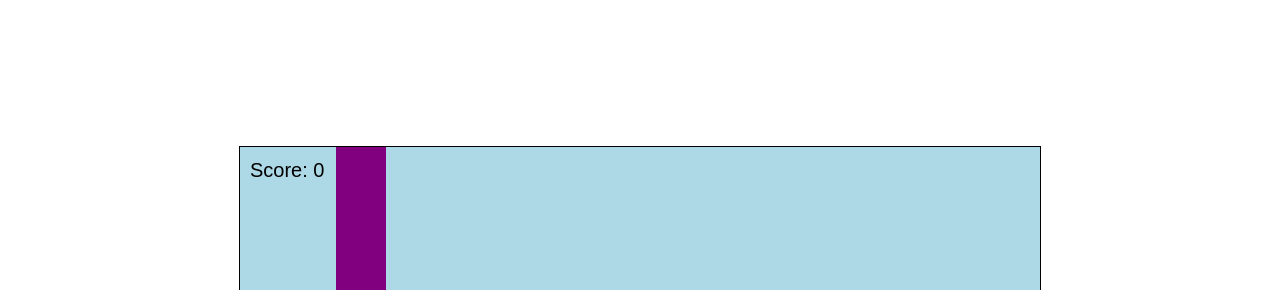
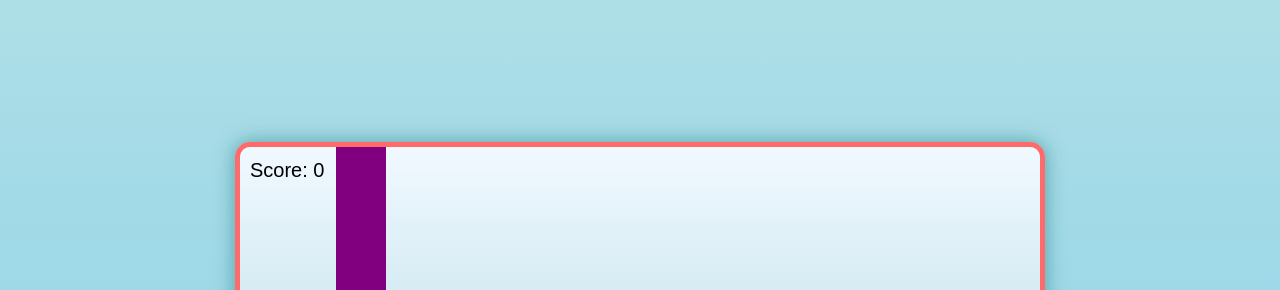
Before and after one commit to rafasmour/Ever-running-cude, a plain HTML site: page index.html in a window 1280 px wide. Shown: the part 53-343 px from the top of the page. Drawn offline with Linux system fonts and the light colour scheme.

Commit message:
made a better colour pallet

```diff
--- a/index.html
+++ b/index.html
@@ -5,9 +5,33 @@
   <meta name="viewport" content="width=device-width, initial-scale=1.0">
   <title>Responsive Endless Runner</title>
   <style>
-    body { display: flex; justify-content: center; align-items: center; height: 100vh; margin: 0; position: relative; }
-    canvas { border: 1px solid black; display: block; }
-    #gameOverMessage { position: absolute; text-align: center; font-size: 30px; color: red; display: none; }
+     body {
+    display: flex;
+    justify-content: center;
+    align-items: center;
+    height: 100vh;
+    margin: 0;
+        background: linear-gradient(to top, #87CEEB, #B0E0E6);
+    overflow: hidden;
+    }
+
+
+  canvas {
+    border: 5px solid #FF6B6B; /* Coral Red border for a vibrant look */
+    border-radius: 15px; /* Rounded corners */
+    box-shadow: 0 0 20px rgba(0, 107, 107, 0.5); /* Soft shadow for depth */
+    background: rgba(255, 255, 255, 0.1); /* Slight transparent background for the canvas */
+    backdrop-filter: blur(5px); /* Optional: blurring effect behind the canvas */
+  }
+
+  #gameOverMessage {
+    position: absolute;
+    text-align: center;
+    font-size: 30px;
+    color: red;
+    display: none;
+  }
+
   </style>
 </head>
 <body>
@@ -39,6 +63,7 @@
     let gravity;
     let jumpVelocity;
     let obstacleSpeed;
+
     let obstacleSpawnInterval;
     let bulletCooldown = 500;
     let lastBulletTime = 0;
@@ -46,6 +71,14 @@
     let gameRunning = false;
     let height;
     let width;
+    function drawBackground() {
+      const gradient = ctx.createLinearGradient(0, 0, 0, canvas.height);
+      gradient.addColorStop(0, '#F1F9FF'); // Light blue at the top
+      gradient.addColorStop(1, '#A7D3E0'); // Darker blue at the bottom
+
+      ctx.fillStyle = gradient; // Set the gradient as the fill style
+      ctx.fillRect(0, 0, canvas.width, canvas.height); // Fill the canvas
+    }
     function resizeCanvas() {
       const aspectRatio = 800 / 400;
       const newWidth = window.innerWidth < 800 ? window.innerWidth : 800;
@@ -86,9 +119,7 @@
     }
 
     function updateGame() {
-      ctx.fillStyle = 'lightblue';
-      ctx.fillRect(0, 0, canvas.width, canvas.height);
-
+      drawBackground(); // Draw the gradient background
       // Update player
       if (player.isJumping || player.isDoubleJumping) {
         player.dy += gravity;
@@ -101,7 +132,7 @@
           player.y = canvas.height - player.height;
         }
       }
-      ctx.fillStyle = 'green';
+      ctx.fillStyle = '#FF6B6B'; // Coral Red
       ctx.fillRect(player.x, player.y, player.width, player.height);
 
       // Update bullets
@@ -165,7 +196,7 @@
 
         }
 
-        ctx.fillStyle = obstacle.type === 'ground' ? 'red' : (obstacle.type === 'floating' ? 'orange' : 'purple');
+        ctx.fillStyle = obstacle.type === 'ground' ? '#FFC300' : (obstacle.type === 'floating' ? '#6BFF6B' : 'purple');
         ctx.fillRect(obstacle.x, obstacle.y, obstacle.width, obstacle.height);
 
         // Collision detection between bullet and obstacle
@@ -213,7 +244,6 @@
       ctx.fillStyle = 'black';
       ctx.font = '20px Arial';
       ctx.fillText(`Score: ${score}`, 10, 30);
-
       // Continue the game loop if the game is running
       if (gameRunning) {
         gameInterval = requestAnimationFrame(updateGame);
```
